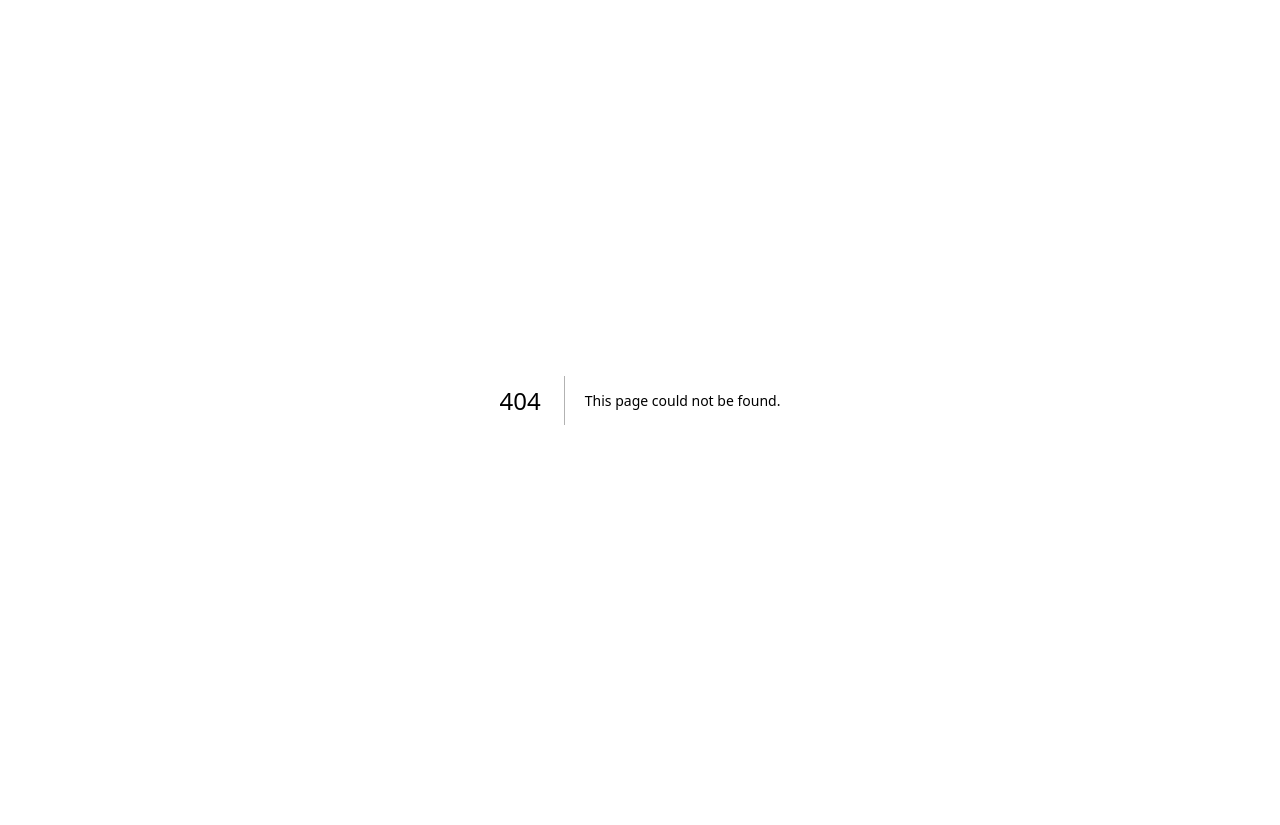
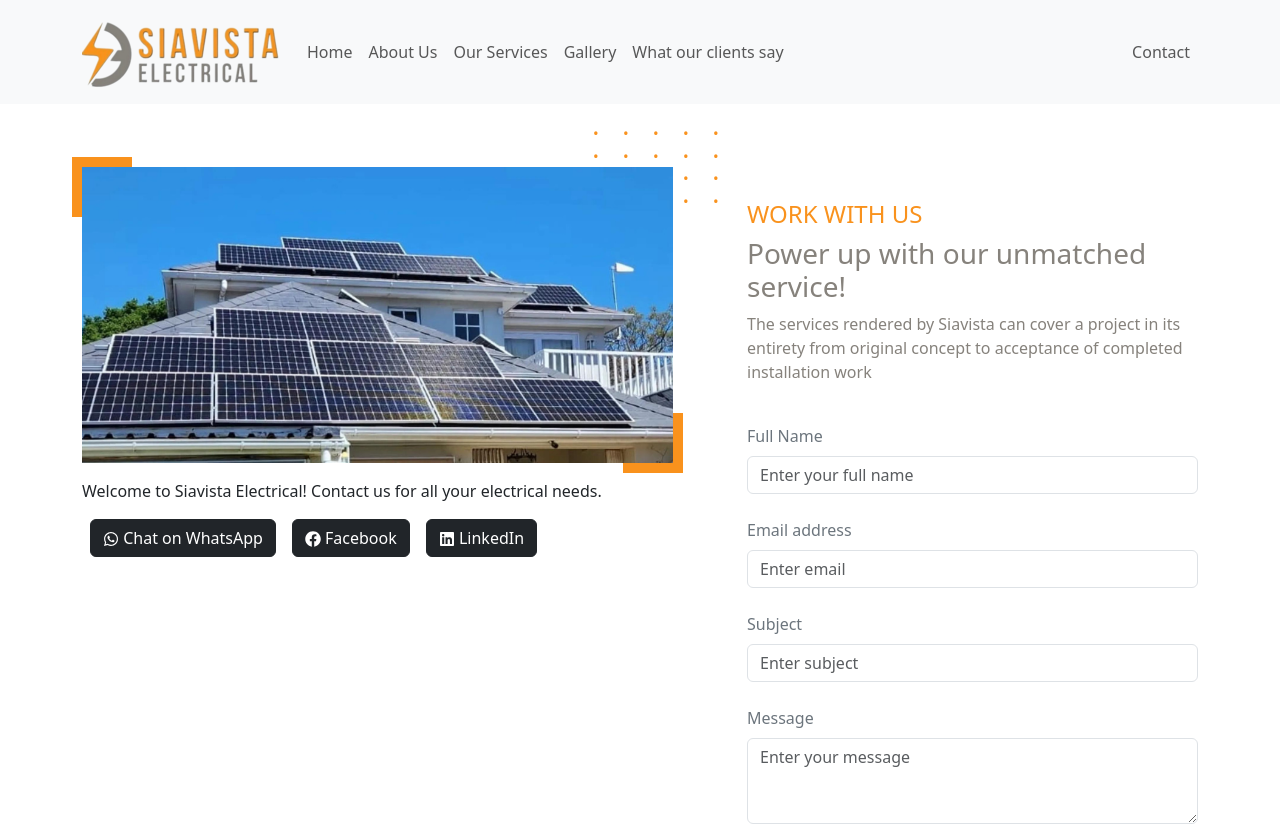
Before and after one commit to namootatech/siavista, a Next.js app: page /contact in a window 1280 px wide. Before the commit this address had no page. Shown: the top 825 px of the page. Before the commit the page ends 800 px from the top, so only its background shows below. Built offline with nearby package versions, Linux system fonts and the light colour scheme; no server answers.

Commit message:
add contact us page

```diff
--- a/package.json
+++ b/package.json
@@ -17,6 +17,7 @@
     "react": "^18",
     "react-bootstrap": "^2.10.2",
     "react-dom": "^18",
+    "react-icons": "^5.2.1",
     "react-slick": "^0.30.2",
     "slick-carousel": "^1.8.1"
   }
--- a/src/components/navigation/index.js
+++ b/src/components/navigation/index.js
@@ -31,7 +31,7 @@ const NavigationBar = () => {
             </Nav.Link>
           </Nav>
           <Nav>
-            <Nav.Link className='navigation-link' eventKey={2} href='#'>
+            <Nav.Link className='navigation-link' eventKey={2} href='/contact'>
               Contact
             </Nav.Link>
           </Nav>
--- a/src/components/testimonial-form/index.js
+++ b/src/components/testimonial-form/index.js
@@ -59,11 +59,11 @@ const TestimonialForm = () => {
       setShowAlert(false);
     }
 
-    console.log(testimonialData);
+    //console.log(testimonialData);
     axios
       .post('/api/testimonials/add', testimonialData)
       .then((response) => {
-        console.log(response.data);
+        //console.log(response.data);
         setShowThankYou(true);
         setTimeout(() => {
           window.location.reload();
--- a/src/pages/api/testimonials/add.js
+++ b/src/pages/api/testimonials/add.js
@@ -3,7 +3,7 @@ import clientPromise from '@/util/mongo';
 export default async function handler(req, res) {
   try {
     if (req.method === 'POST') {
-      console.log('req.method', req.method, 'req.query', req.query);
+      //console.log('req.method', req.method, 'req.query', req.query);
       const client = await clientPromise;
       const db = client.db(process.env.NEXT_PUBLIC_SELECTED_DB);
       const collection = db.collection('testimonials');
@@ -14,7 +14,7 @@ export default async function handler(req, res) {
         approved: false,
       };
       const result = await collection.insertOne(data);
-      console.log(
+      //console.log(
         `${result.insertedCount} documents were inserted with the _id: ${result.insertedId}`
       );
       res
@@ -24,7 +24,7 @@ export default async function handler(req, res) {
       res.status(405).json({ message: 'Method not allowed' });
     }
   } catch (e) {
-    console.log(e);
+    //console.log(e);
     res.status(405).json({ message: 'Something went wrong', error: e });
   }
 }
--- a/src/pages/api/testimonials/get-all.js
+++ b/src/pages/api/testimonials/get-all.js
@@ -3,7 +3,7 @@ import clientPromise from '@/util/mongo';
 export default async function handler(req, res) {
   try {
     if (req.method === 'GET') {
-      console.log('req.method', req.method, 'req.query', req.query);
+      //console.log('req.method', req.method, 'req.query', req.query);
       const client = await clientPromise;
       const db = client.db(process.env.NEXT_PUBLIC_SELECTED_DB);
       const collection = db.collection('testimonials');
@@ -17,7 +17,7 @@ export default async function handler(req, res) {
       res.status(405).json({ message: 'Method not allowed' });
     }
   } catch (e) {
-    console.log(e);
+    //console.log(e);
     res.status(405).json({ message: 'Something went wrong', error: e });
   }
 }
--- /dev/null
+++ b/src/pages/contact.js
@@ -0,0 +1,165 @@
+import Image from 'next/image';
+import { Inter } from 'next/font/google';
+import Layout from '@/components/layout';
+const inter = Inter({ subsets: ['latin'] });
+import Hero from '@/components/hero';
+import About from '@/components/about';
+import { useState } from 'react';
+import { Container, Row, Col, Form, Button, Alert } from 'react-bootstrap';
+import { FaWhatsapp, FaFacebook, FaLinkedin } from 'react-icons/fa';
+
+import DottedBox from '@/components/dotted-box';
+import OrangeBox from '@/components/orange-box';
+import ButtonLink from '@/components/button';
+export default function Home() {
+  const [formData, setFormData] = useState({
+    fullName: '',
+    email: '',
+    subject: '',
+    body: '',
+  });
+  const [showAlert, setShowAlert] = useState(false);
+
+  const handleChange = (e) => {
+    const { name, value } = e.target;
+    setFormData((prevData) => ({ ...prevData, [name]: value }));
+  };
+
+  const handleSubmit = (e) => {
+    e.preventDefault();
+    // Here you can add your logic to send the form data
+    setShowAlert(true);
+    setFormData({
+      fullName: '',
+      email: '',
+      subject: '',
+      body: '',
+    });
+  };
+
+  return (
+    <Layout>
+      <main
+      // className={`flex min-h-screen flex-col items-center justify-between  ${inter.className}`}
+      >
+        <Container className='mt-5'>
+          <Row>
+            <Col lg={7} order={2} className='order-lg-1'>
+              <div id='hero-image-container'>
+                <div id='dotted-box'>
+                  <DottedBox />
+                </div>
+                <div id='hero-image'>
+                  <img
+                    className='img-fluid'
+                    src='/hero.png'
+                    alt='Hero Image'
+                    fluid
+                  />
+                </div>
+                <div id='orange-box'>
+                  <OrangeBox />
+                </div>
+                <div id='orange-box2'>
+                  <OrangeBox />
+                </div>
+              </div>
+              <p className='mt-3'>
+                Welcome to Siavista Electrical! Contact us for all your
+                electrical needs.
+              </p>
+              <div className='d-flex justify-content-start'>
+                <Button variant='dark' className='mr-2 mx-2'>
+                  <FaWhatsapp /> Chat on WhatsApp
+                </Button>
+                <Button variant='dark' className='mx-2'>
+                  <FaFacebook /> Facebook
+                </Button>
+                <Button variant='dark' className='mx-2'>
+                  <FaLinkedin /> LinkedIn
+                </Button>
+              </div>
+            </Col>
+            <Col lg={5} order={1} className='order-lg-2'>
+              <div>
+                <h4 className='text-orange text-uppercase mt-5'>
+                  Work with us
+                </h4>
+                <h3 className='text-grey'>
+                  Power up with our unmatched service!
+                </h3>
+                <p className='text-grey'>
+                  The services rendered by Siavista can cover a project in its
+                  entirety from original concept to acceptance of completed
+                  installation work
+                </p>
+                <Col md={12}>
+                  <Form onSubmit={handleSubmit}>
+                    <Form.Group controlId='fullName'>
+                      <Form.Label className='text-secondary mb-2 mt-4'>
+                        Full Name
+                      </Form.Label>
+                      <Form.Control
+                        type='text'
+                        placeholder='Enter your full name'
+                        name='fullName'
+                        value={formData.fullName}
+                        onChange={handleChange}
+                      />
+                    </Form.Group>
+                    <Form.Group controlId='email'>
+                      <Form.Label className='text-secondary mb-2 mt-4'>
+                        Email address
+                      </Form.Label>
+                      <Form.Control
+                        type='email'
+                        placeholder='Enter email'
+                        name='email'
+                        value={formData.email}
+                        onChange={handleChange}
+                      />
+                    </Form.Group>
+                    <Form.Group controlId='subject'>
+                      <Form.Label className='text-secondary mb-2 mt-4'>
+                        Subject
+                      </Form.Label>
+                      <Form.Control
+                        type='text'
+                        placeholder='Enter subject'
+                        name='subject'
+                        value={formData.subject}
+                        onChange={handleChange}
+                      />
+                    </Form.Group>
+                    <Form.Group controlId='body'>
+                      <Form.Label className='text-secondary mb-2 mt-4'>
+                        Message
+                      </Form.Label>
+                      <Form.Control
+                        as='textarea'
+                        rows={3}
+                        placeholder='Enter your message'
+                        name='body'
+                        value={formData.body}
+                        onChange={handleChange}
+                        className='mb-4'
+                      />
+                    </Form.Group>
+                    <Button variant='dark' type='submit'>
+                      Submit
+                    </Button>
+                  </Form>
+                  {showAlert && (
+                    <Alert variant='success' className='mt-3'>
+                      Thank you for contacting us!
+                    </Alert>
+                  )}
+                </Col>
+              </div>
+            </Col>
+          </Row>
+        </Container>
+      </main>
+    </Layout>
+  );
+}
--- a/src/pages/testimonials.js
+++ b/src/pages/testimonials.js
@@ -22,7 +22,7 @@ const Testimonials = () => {
     fetchTestimonials();
   }, []);
 
-  console.log(testimonials);
+  //console.log(testimonials);
 
   const testimonialItems = testimonials?.map((testimonial) => (
     <div class='card my-4 testimonial border border-0 shadow-sm'>
```
Also changed, not shown: 1 other file (tests, documents, lock files or other folders).
